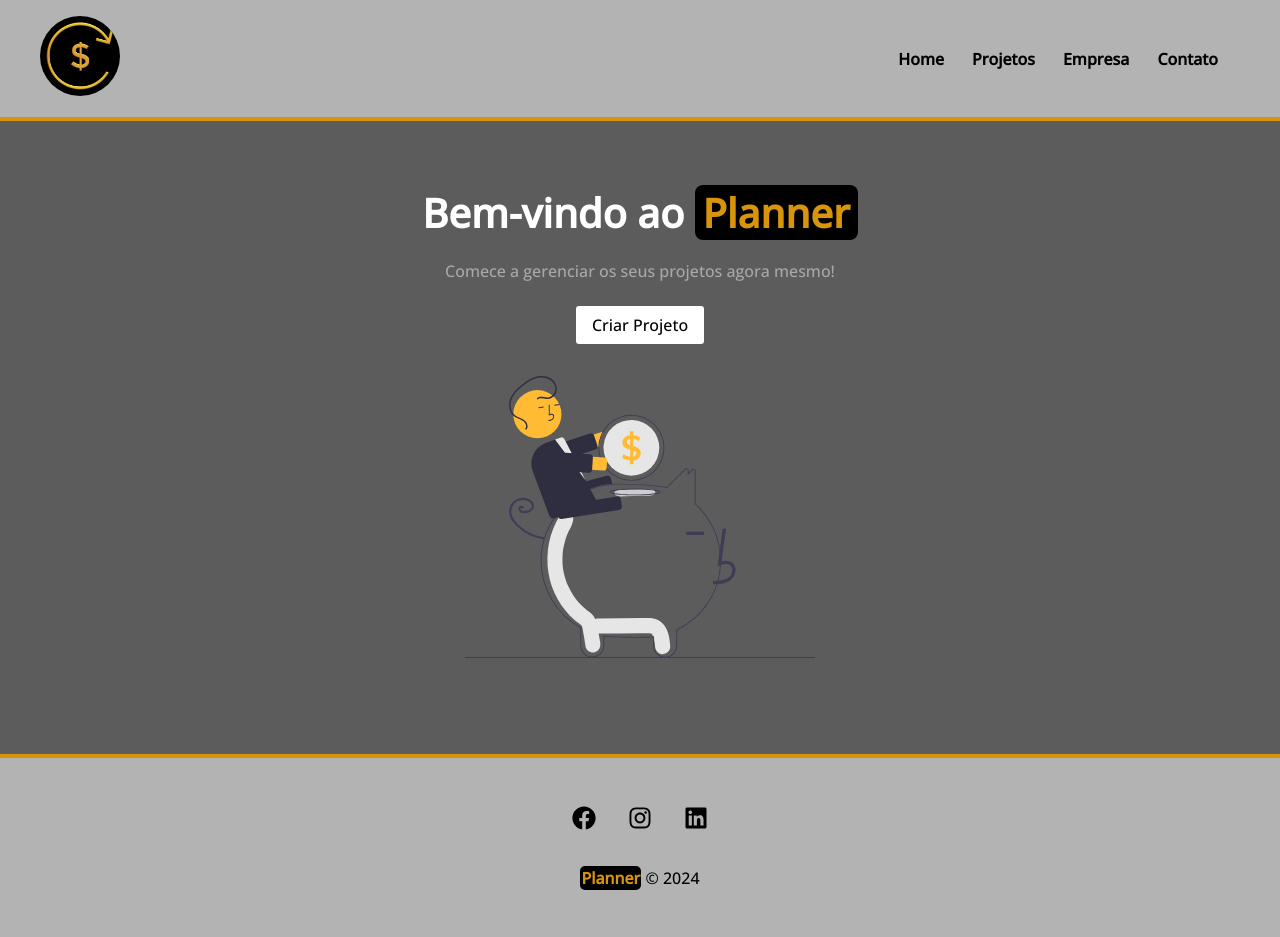
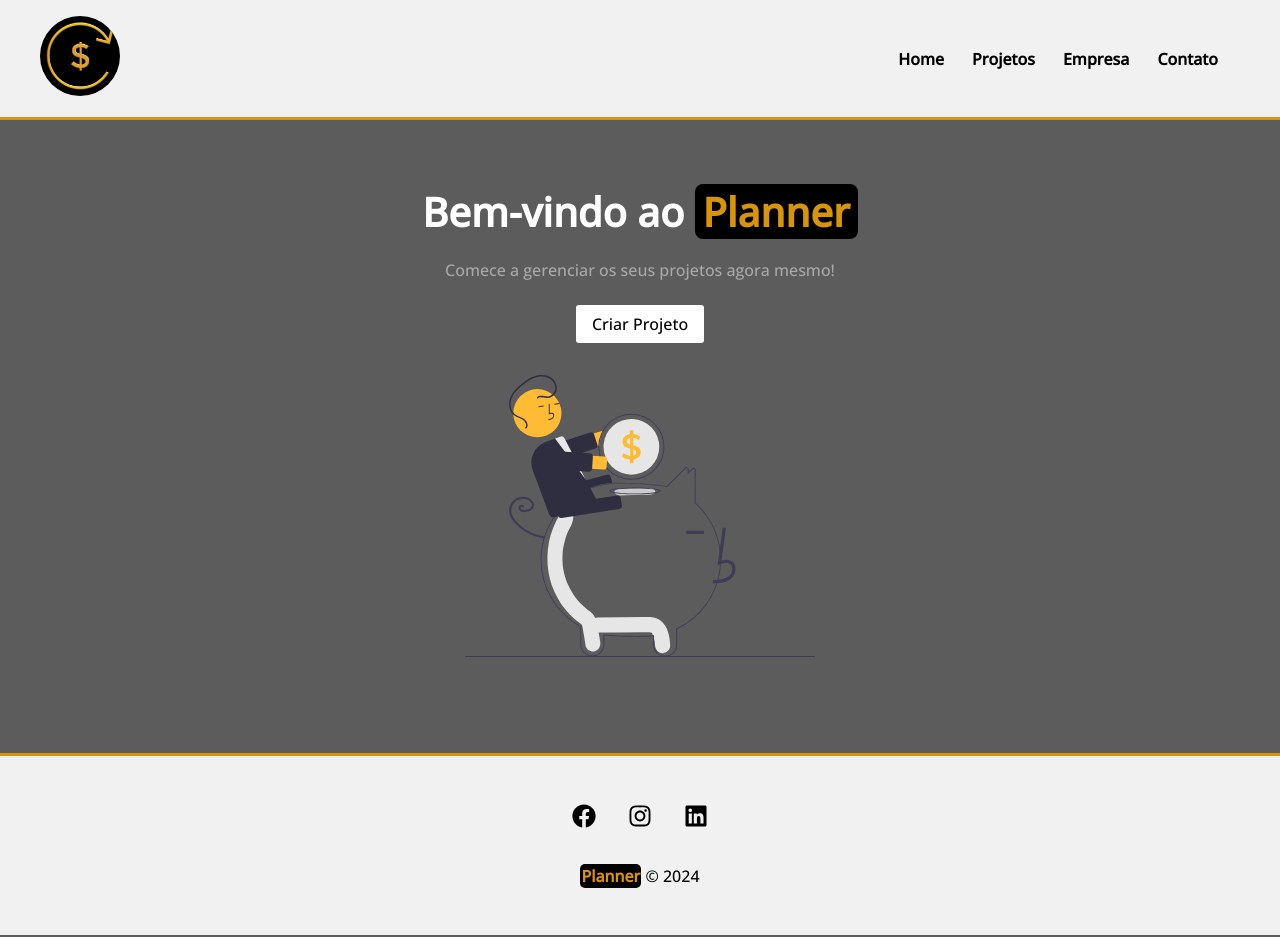
Before and after one commit to Victor87dev/projeto-planner, a React (Vite) app in the folder projeto-costs/: page / in a window 1280 px wide. Built offline with nearby package versions, Linux system fonts and the light colour scheme.

Commit message:
perf: ajustando cores

```diff
--- a/projeto-costs/src/components/layout/Footer.module.css
+++ b/projeto-costs/src/components/layout/Footer.module.css
@@ -1,9 +1,9 @@
 .footer{
-    background-color: #b3b3b3;
+    background-color: #f1f1f1;
     color: #000000;
     padding: 3em;
     text-align: center;
-    border-top: 4px solid #d8940b;
+    border-top: 3px solid #d8940b;
 }
 
 .social_list{
--- a/projeto-costs/src/components/layout/Navbar.module.css
+++ b/projeto-costs/src/components/layout/Navbar.module.css
@@ -1,9 +1,9 @@
 .navbar{
     display: flex;
     justify-content: space-between;
-    background-color: #b3b3b3;
+    background-color: #f1f1f1;
     padding: 1em;
-    border-bottom: 4px solid #d8940b;
+    border-bottom: 3px solid #d8940b;
 }
 
 .nav{
--- a/projeto-costs/src/index.css
+++ b/projeto-costs/src/index.css
@@ -12,7 +12,7 @@ html, body, #root{
 
 ::-webkit-scrollbar{
   width: 15px;
-  background: #ffffff;
+  background: #b9b9b9;
 }
 
 ::-webkit-scrollbar-thumb{
```
